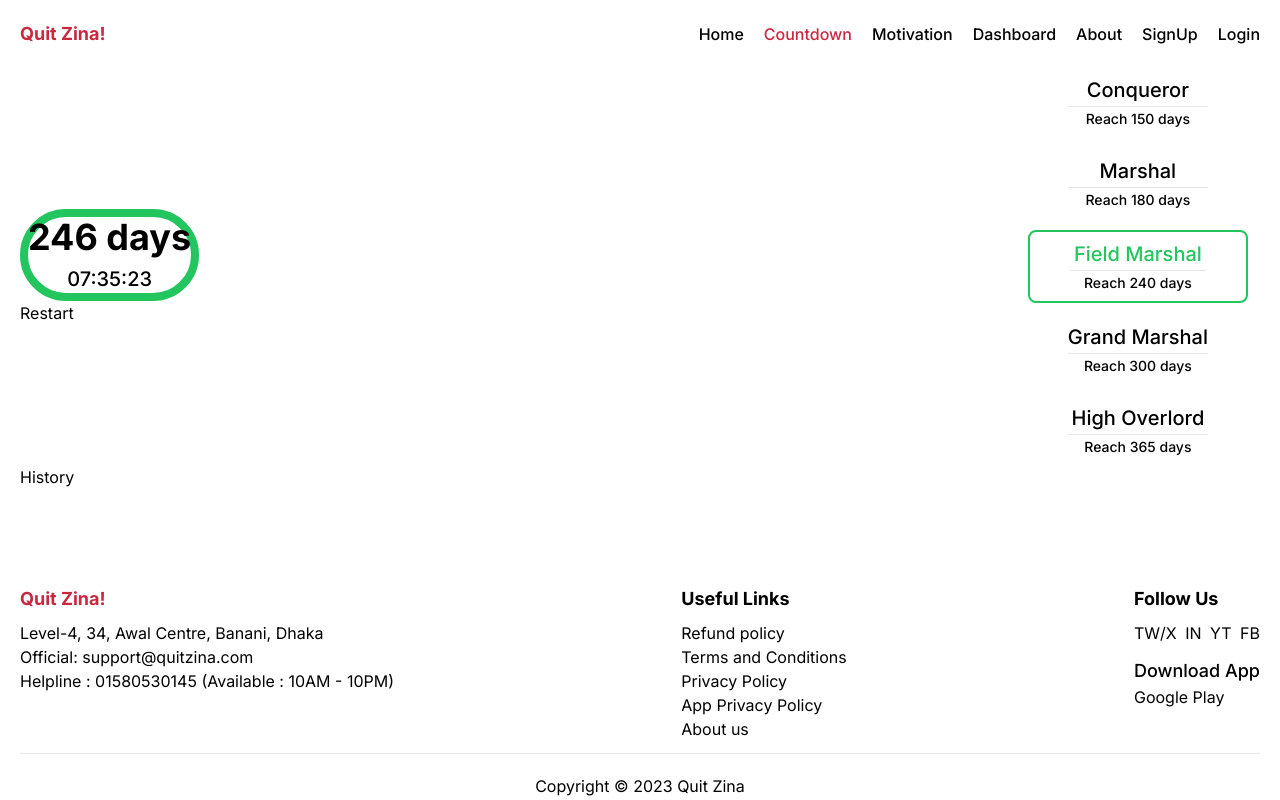
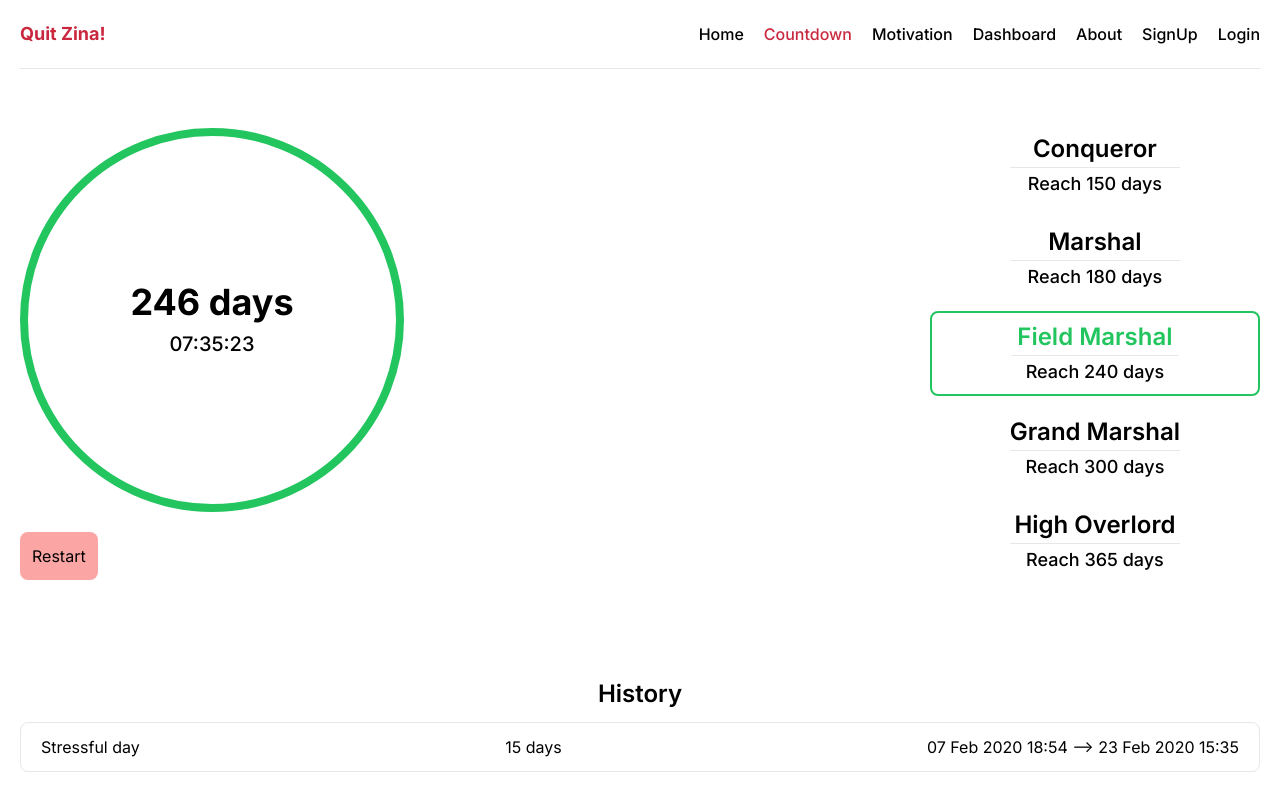
Before and after one commit to rakibul-wdp/quit-zina, a Next.js app: page /countdown in a window 1280 px wide. Shown: the top 800 px of the page. Built offline with nearby package versions, Linux system fonts and the light colour scheme.

Commit message:
make stopwatch better and create history section little bit

```diff
--- a/components/Countdown/History.tsx
+++ b/components/Countdown/History.tsx
@@ -3,7 +3,14 @@ import { Container } from "@/universal";
 export const History = () => {
   return (
     <Container>
-      <div>History</div>
+      <div className="mt-24 mb-3 text-2xl font-semibold text-center">
+        History
+      </div>
+      <div className="flex items-center justify-between border rounded-lg px-5 py-3">
+        <h4>Stressful day</h4>
+        <h4>15 days</h4>
+        <h4>07 Feb 2020 18:54 --&gt; 23 Feb 2020 15:35</h4>
+      </div>
     </Container>
   );
 };
--- a/components/Countdown/Rank.tsx
+++ b/components/Countdown/Rank.tsx
@@ -2,23 +2,23 @@ import { homeRank } from "@/public/data";
 
 export const Rank = () => {
   return (
-    <div className="pr-3">
+    <div className="">
       {homeRank.map((rank) => (
         <div
-          className={`bg-white flex flex-col items-center justify-center px-10 py-2 rounded-lg ${
+          className={`bg-white flex flex-col items-center justify-center px-20 py-2 rounded-lg ${
             rank.id !== 5 && "mb-3"
           } ${rank.id === 3 && "border-2 border-green-500"}`}
           key={rank.id}
         >
           <h1
-            className={`text-xl font-medium ${
+            className={`text-2xl font-semibold ${
               rank.id === 3 && "text-green-500"
             }`}
           >
             {rank.rank}
           </h1>
           <hr className="w-full my-[2px]" />
-          <p className="text-sm font-medium">{rank.reach}</p>
+          <p className="text-lg font-medium">{rank.reach}</p>
         </div>
       ))}
     </div>
--- a/components/Countdown/Stopwatch.tsx
+++ b/components/Countdown/Stopwatch.tsx
@@ -4,13 +4,13 @@ import { Container } from "@/universal";
 export const Stopwatch = () => {
   return (
     <Container>
-      <div className="flex items-center justify-between">
+      <div className="mt-14 flex items-center justify-between">
         <div className="">
-          <div className="border-8 border-green-500 rounded-full flex flex-col items-center justify-center">
+          <div className="w-96 h-96 border-8 border-green-500 rounded-full flex flex-col items-center justify-center">
             <h1 className="text-4xl font-bold mb-2">246 days</h1>
             <h3 className="text-xl font-medium">07:35:23</h3>
           </div>
-          <button>Restart</button>
+          <button className="bg-red-300 p-3 rounded-lg mt-5">Restart</button>
         </div>
         <Rank />
       </div>
--- a/components/common/Navbar.tsx
+++ b/components/common/Navbar.tsx
@@ -9,7 +9,7 @@ export const Navbar = () => {
 
   return (
     <Container>
-      <div className="py-5 flex items-center justify-between">
+      <div className="py-5 flex items-center justify-between border-b">
         <h1 className="text-lg text-primary font-bold">Quit Zina!</h1>
         <ul className="flex items-center justify-center gap-5 font-medium">
           <Link href="/" className={`${pathname === "/" && "text-primary"}`}>
--- a/public/data/home.ts
+++ b/public/data/home.ts
@@ -38,7 +38,7 @@ export const homeRank: IHomeRank[] = [
 export const motivationVideo: IMotivationalVideo[] = [
   {
     id: 1,
-    url: "https://www.youtube.com/embed/Tn6-PIqc4UM?si=GMWxOg_huCNx6gyL",
+    url: "https://www.youtube.com/embed/M0dAK6IQsSk?si=Ta-0GA6MBZPiTM8k",
   },
   {
     id: 2,
```
